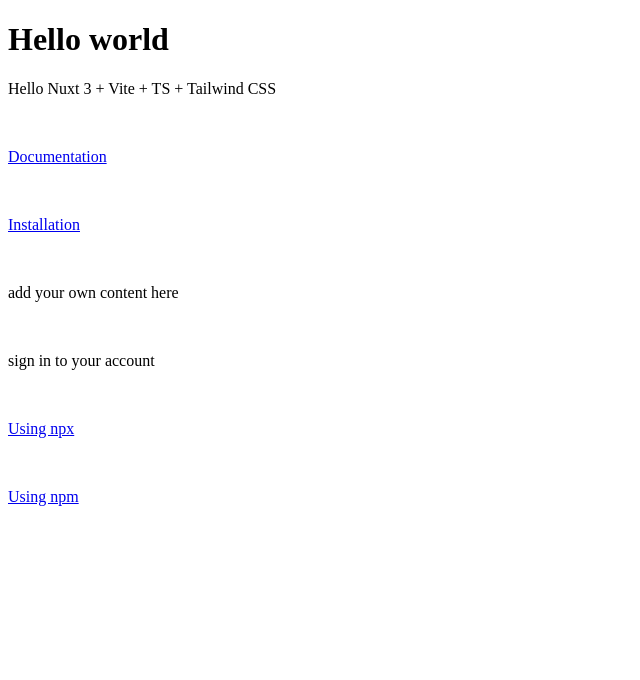
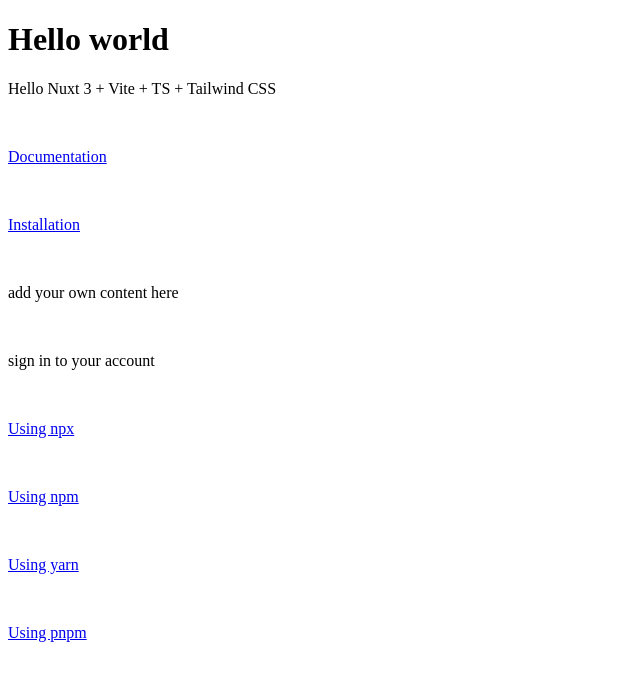
Before and after one commit to ppkmk2546/git, a Nuxt app: page / in a window 1280 px wide. Shown: the top 680 px of the page, without its empty margins (0-640 px from the left). Built offline with nearby package versions, Linux system fonts and the light colour scheme.

Commit message:
add detaill yarn

```diff
--- a/app.vue
+++ b/app.vue
@@ -28,5 +28,14 @@
     <p>
       <a href="https://nuxt.com/docs/getting-started/installation#using-npm" target="_blank">Using npm</a>
     </p>
+    <br>
+    <p>
+      <a href="https://nuxt.com/docs/getting-started/installation#using-yarn" target="_blank">Using yarn</a>
+    </p>
+    <br>
+    <p>
+      <a href="https://nuxt.com/docs/getting-started/installation#using-pnpm" target="_blank">Using pnpm</a>
+    </p>
+
   </div>
 </template>
```
